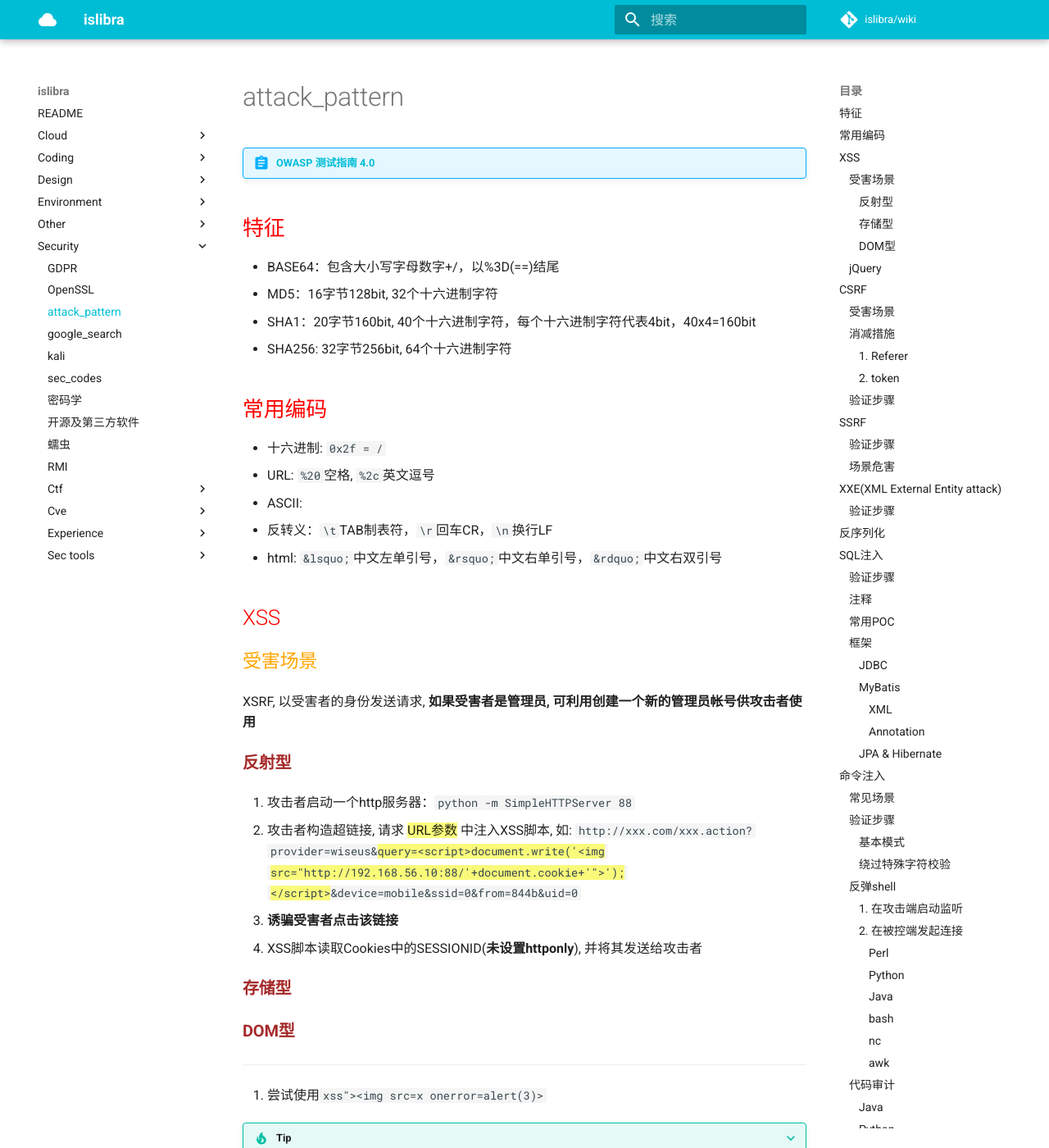
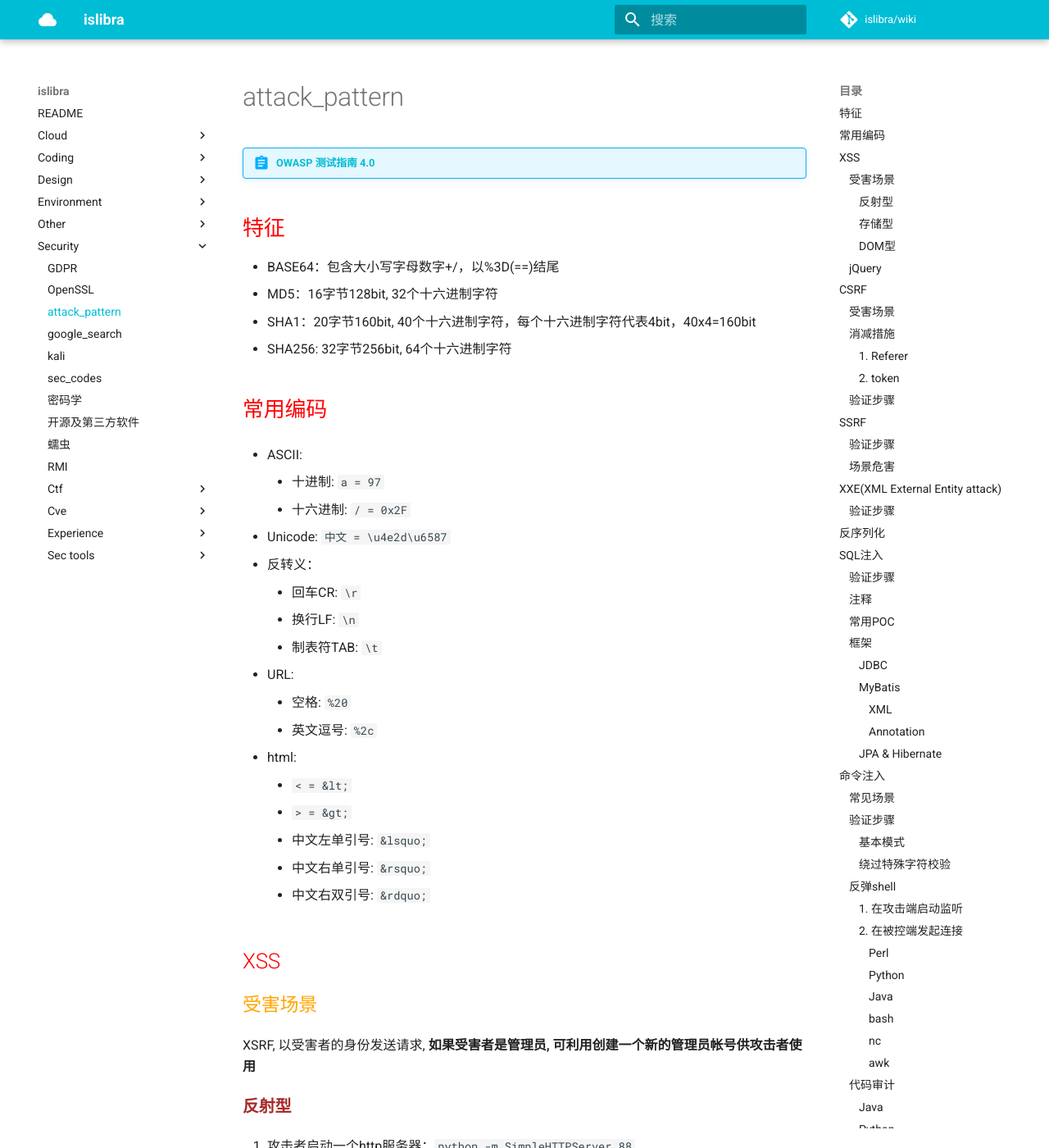
Before and after one commit to islibra/wiki, an MkDocs documentation site: the page built from docs/security/attack_pattern.md, in a window 1280 px wide and 1400 px high. Shown: the whole window at 82% size. Built offline with MkDocs 1.6.1 and Material for MkDocs 9.7.7, drawn with Linux system fonts in a browser that asks for light colours; comment, search, counter and statistics services are not loaded; part of the change alters nothing that is shown.

Commit message:
Update attack_pattern.md

```diff
--- a/docs/security/attack_pattern.md
+++ b/docs/security/attack_pattern.md
@@ -12,11 +12,26 @@
 
 ## 常用编码
 
-- 十六进制: `0x2f = /`
-- URL: `%20`空格, `%2c`英文逗号
 - ASCII:
-- 反转义：`\t`TAB制表符，`\r`回车CR，`\n`换行LF
-- html: `&lsquo;`中文左单引号，`&rsquo;`中文右单引号，`&rdquo;`中文右双引号
+    - 十进制: `a = 97`
+    - 十六进制: `/ = 0x2F`
+
+- Unicode: `中文 = \u4e2d\u6587`
+- 反转义：
+    - 回车CR: `\r`
+    - 换行LF: `\n`
+    - 制表符TAB: `\t`
+
+- URL:
+    - 空格: `%20`
+    - 英文逗号: `%2c`
+
+- html:
+    - `< = &lt;`
+    - `> = &gt;`
+    - 中文左单引号: `&lsquo;`
+    - 中文右单引号: `&rsquo;`
+    - 中文右双引号: `&rdquo;`
 
 
 ## XSS
```
